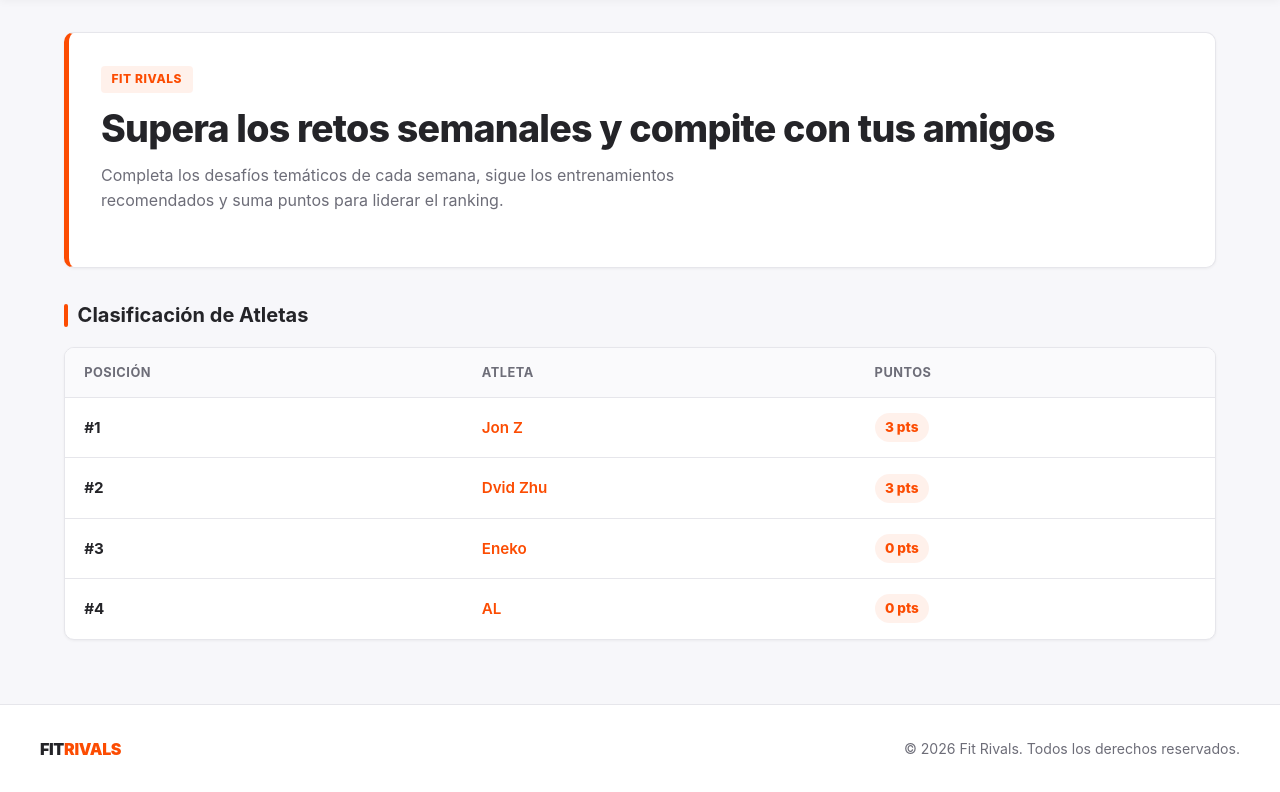
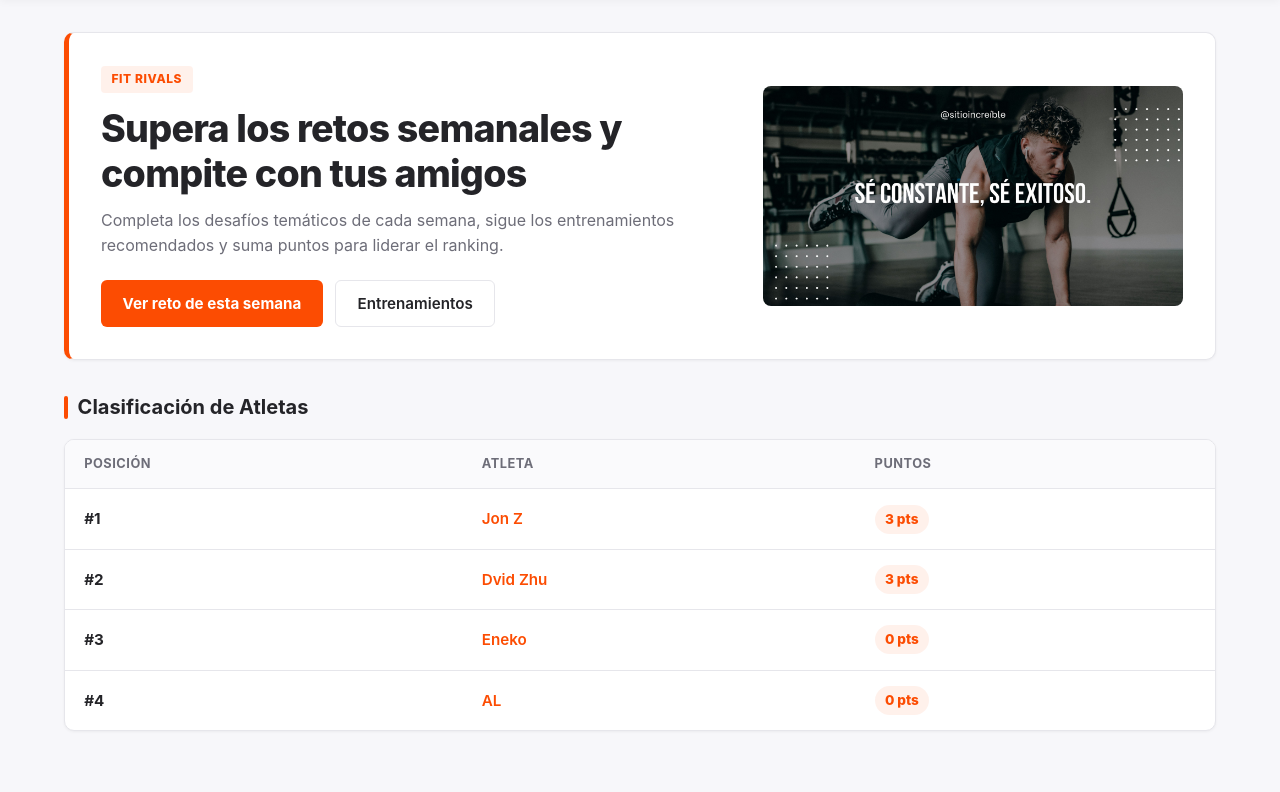
Before and after one commit to EnekoAE/fitrivals, a Django app: page / in a window 1280 px wide. Shown: the part 65-857 px from the top of the page. Before the commit the page ends 820 px from the top, so only its background shows below. Run offline with Django 5.2, Linux system fonts and the light colour scheme; data comes from the database, SQL or seed files in the repository.

Commit message:
Actualizar retos semanales, imagen en portada y base de datos

```diff
--- a/FitrivalsApp/templates/index.html
+++ b/FitrivalsApp/templates/index.html
@@ -1,13 +1,26 @@
 {% extends 'base.html' %}
+{% load static %}
 
 {% block title %}Fit Rivals - Panel Principal{% endblock %}
 
 {% block content %}
 <section class="dashboard-hero">
-    <div class="hero-card">
-        <span class="badge-orange">FIT RIVALS</span>
-        <h1>Supera los retos semanales y compite con tus amigos</h1>
-        <p>Completa los desafíos temáticos de cada semana, sigue los entrenamientos recomendados y suma puntos para liderar el ranking.</p>
+    <div class="hero-card" style="display: flex; flex-wrap: wrap; align-items: center; justify-content: space-between; gap: 1.5rem;">
+        <div style="flex: 1; min-width: 260px;">
+            <span class="badge-orange">FIT RIVALS</span>
+            <h1>Supera los retos semanales y compite con tus amigos</h1>
+            <p>Completa los desafíos temáticos de cada semana, sigue los entrenamientos recomendados y suma puntos para liderar el ranking.</p>
+            <div class="hero-actions">
+                <a href="{% url 'lista_retos' %}" class="btn-primary-strava">Ver reto de esta semana</a>
+                <a href="{% url 'lista_entrenamientos' %}" class="btn-secondary-strava">Entrenamientos</a>
+            </div>
+        </div>
+
+        <div style="flex: 1; min-width: 260px; max-width: 420px;">
+            <img src="{% static 'img/banner.jpg' %}"
+                 alt="Entrenamiento Fit Rivals"
+                 style="width: 100%; height: 220px; object-fit: cover; border-radius: 8px; display: block;">
+        </div>
     </div>
 </section>
 
```
Also changed, not shown: FitrivalsApp/static/img/banner.jpg (added).
